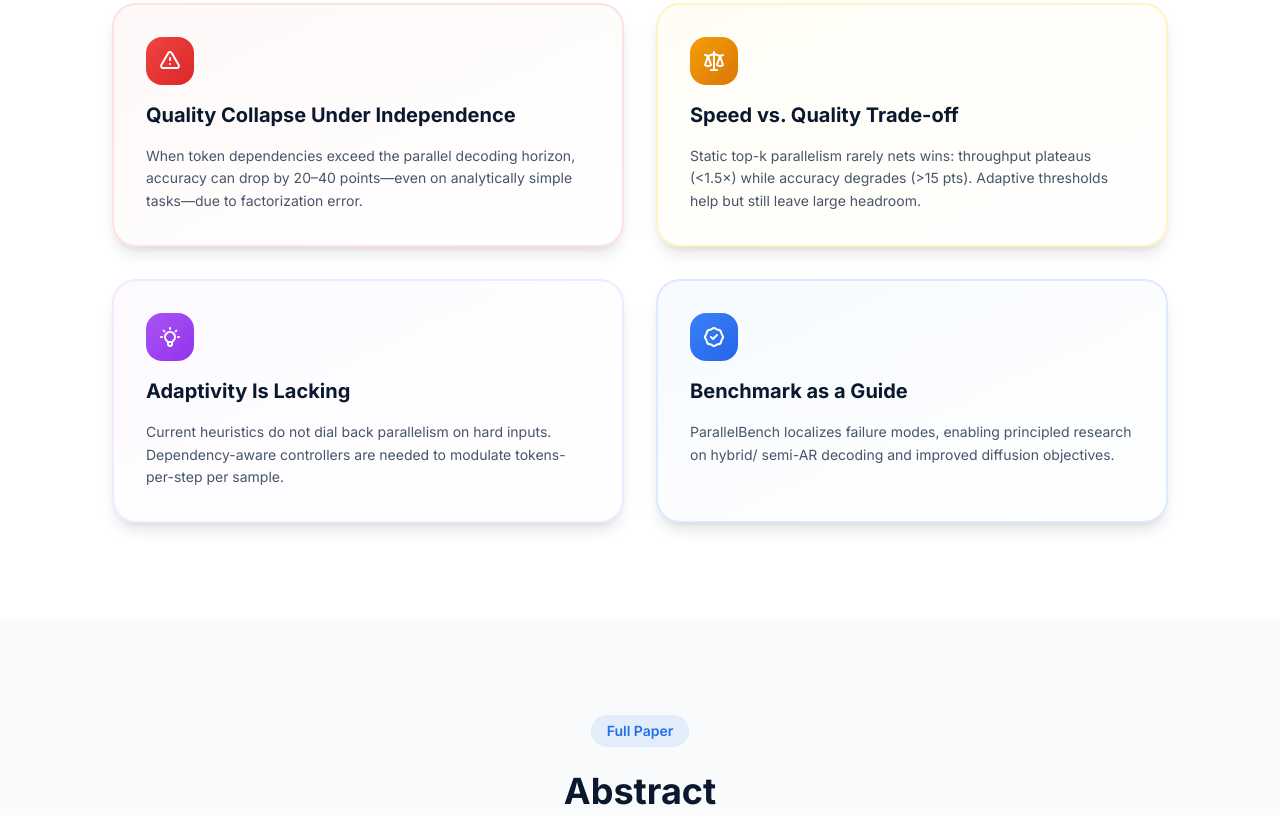
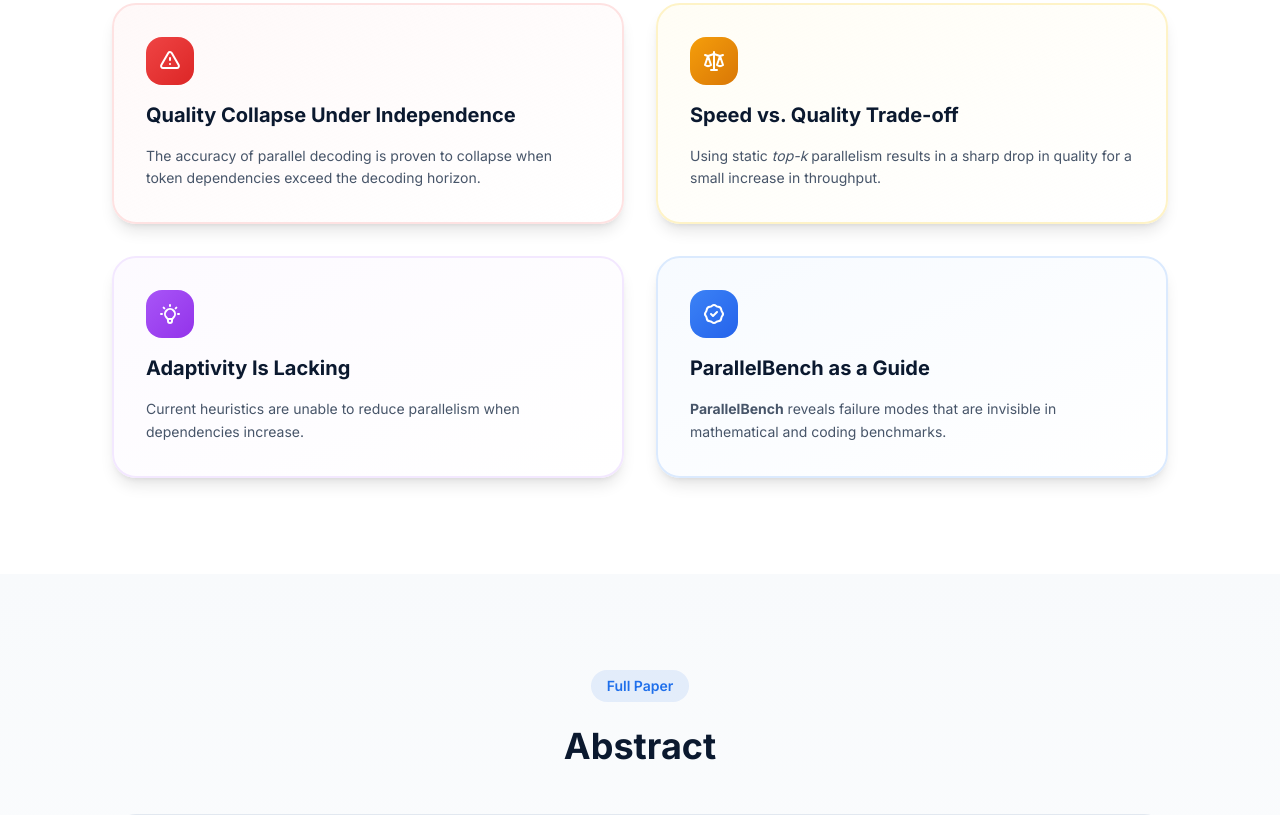
Before and after one commit to parallelbench/parallelbench.github.io, a plain HTML site: page index.html in a window 1280 px wide. Shown: the part 5483-6298 px from the top of the page. Drawn offline with nearby package versions, Linux system fonts and the light colour scheme.

Commit message:
refactor: improve clarity and precision in benchmark descriptions

```diff
--- a/index.html
+++ b/index.html
@@ -1625,9 +1625,8 @@
                 Quality Collapse Under Independence
               </h3>
               <p class="mt-4 text-sm text-slate-600 leading-relaxed">
-                When token dependencies exceed the parallel decoding horizon,
-                accuracy can drop by 20–40 points—even on analytically simple
-                tasks—due to factorization error.
+                The accuracy of parallel decoding is proven to collapse when
+                token dependencies exceed the decoding horizon.
               </p>
             </div>
             <div
@@ -1654,9 +1653,8 @@
                 Speed vs. Quality Trade-off
               </h3>
               <p class="mt-4 text-sm text-slate-600 leading-relaxed">
-                Static top-k parallelism rarely nets wins: throughput plateaus
-                (&lt;1.5×) while accuracy degrades (&gt;15 pts). Adaptive
-                thresholds help but still leave large headroom.
+                Using static <i>top-k</i> parallelism results in a sharp drop in
+                quality for a small increase in throughput.
               </p>
             </div>
             <div
@@ -1683,9 +1681,8 @@
                 Adaptivity Is Lacking
               </h3>
               <p class="mt-4 text-sm text-slate-600 leading-relaxed">
-                Current heuristics do not dial back parallelism on hard inputs.
-                Dependency-aware controllers are needed to modulate
-                tokens-per-step per sample.
+                Current heuristics are unable to reduce parallelism when
+                dependencies increase.
               </p>
             </div>
             <div
@@ -1709,12 +1706,11 @@
                 </svg>
               </div>
               <h3 class="text-xl font-bold text-slateInk">
-                Benchmark as a Guide
+                ParallelBench as a Guide
               </h3>
               <p class="mt-4 text-sm text-slate-600 leading-relaxed">
-                ParallelBench localizes failure modes, enabling principled
-                research on hybrid/ semi-AR decoding and improved diffusion
-                objectives.
+                <b>ParallelBench</b> reveals failure modes that are invisible in
+                mathematical and coding benchmarks.
               </p>
             </div>
           </div>
@@ -1914,7 +1910,8 @@
             </span>
             <h3 class="mt-6 text-3xl font-bold text-slateInk">Citation</h3>
             <p class="mt-4 text-slate-600">
-              If you use ParallelBench in your research, please cite our paper:
+              If you use <b>ParallelBench</b> in your research, please cite our
+              paper:
             </p>
           </div>
           <div
```
